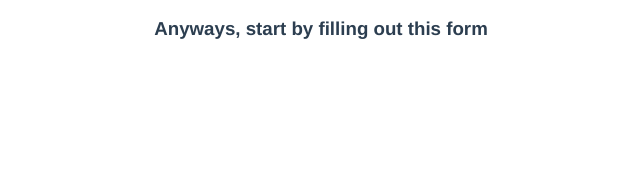
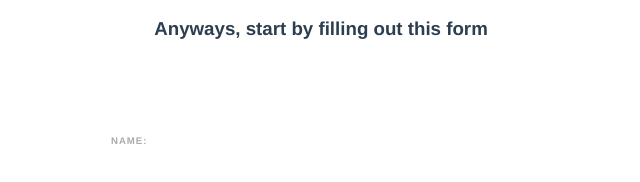
Before and after one commit to Erwan228/prosjekt-2-vue, a Vue app in the folder less-go/: page / in a window 1280 px wide. Shown: the part 148-330 px from the top of the page, without its empty margins (319-959 px from the left). Built offline with nearby package versions, Linux system fonts and the light colour scheme.

Commit message:
Update registration.vue

```diff
--- a/less-go/src/components/registration.vue
+++ b/less-go/src/components/registration.vue
@@ -1,5 +1,7 @@
 <template>
-
+ <form>
+    <label>Name:</label>
+ </form>
 </template>
 
 <script>
@@ -7,5 +9,21 @@
 </script>
 
 <style>
-
+form {
+    max-width: 420px;
+    margin: 30px auto;
+    background: white;
+    text-align: left;
+    padding: 40px;
+    border-radius: 10px;
+}
+label {
+    color: #aaa;
+    display: inline-block;
+    margin: 25px 0 15px;
+    font-size: 0.6em;
+    text-transform: uppercase;
+    letter-spacing: 1px;
+    font-weight: bold;
+}
 </style>
```
